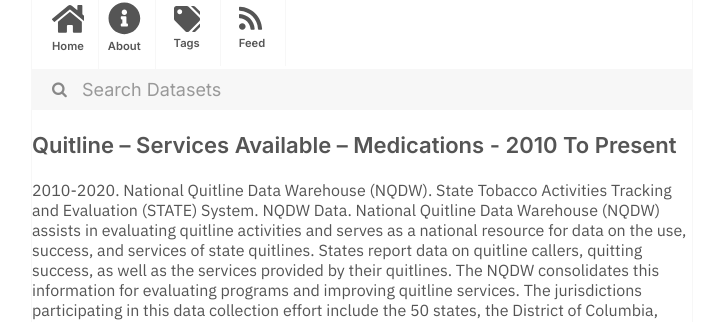
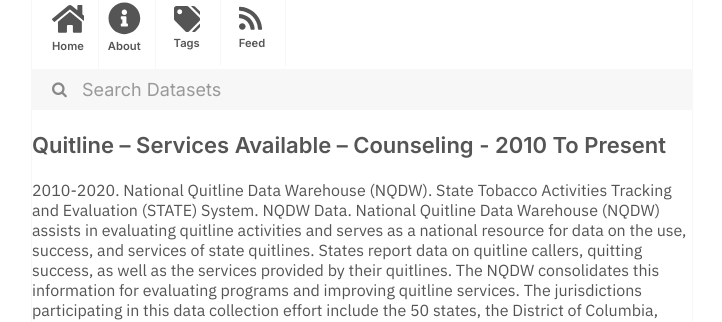
Before and after one commit to dayda-entities/centers-for-disease-control-and-prevention, a Jekyll site: the page built from _posts/2020-12-10-quitline-–-services-available-.md, in a window 1280 px wide. Shown: the part 216-538 px from the top of the page, without its empty margins (278-1000 px from the left). Built offline with Jekyll 4.4.1, drawn with Linux system fonts in a browser that asks for light colours; part of the change alters nothing that is shown.

```diff
--- a/_posts/2020-12-10-quitline-–-services-available-.md
+++ b/_posts/2020-12-10-quitline-–-services-available-.md
@@ -1,7 +1,7 @@
 ---
-title: Quitline – Services Available – Medications - 2010 To Present
-created: '2020-12-10T22:07:13.193480'
-modified: '2021-04-21T19:39:01.291993'
+title: Quitline – Services Available – Counseling - 2010 To Present
+created: '2020-12-10T22:06:26.352994'
+modified: '2021-04-21T19:15:06.773438'
 state: active
 type: dataset
 tags:
@@ -18,8 +18,8 @@ tags:
   - Services
   - State System
 groups: []
-csv_url: 'https://data.cdc.gov/api/views/tbyb-bvjd/rows.csv?accessType=DOWNLOAD'
-json_url: 'https://data.cdc.gov/api/views/tbyb-bvjd/rows.json?accessType=DOWNLOAD'
+csv_url: 'https://data.cdc.gov/api/views/66cx-b9a4/rows.csv?accessType=DOWNLOAD'
+json_url: 'https://data.cdc.gov/api/views/66cx-b9a4/rows.json?accessType=DOWNLOAD'
 layout: post
 
 ---
```
